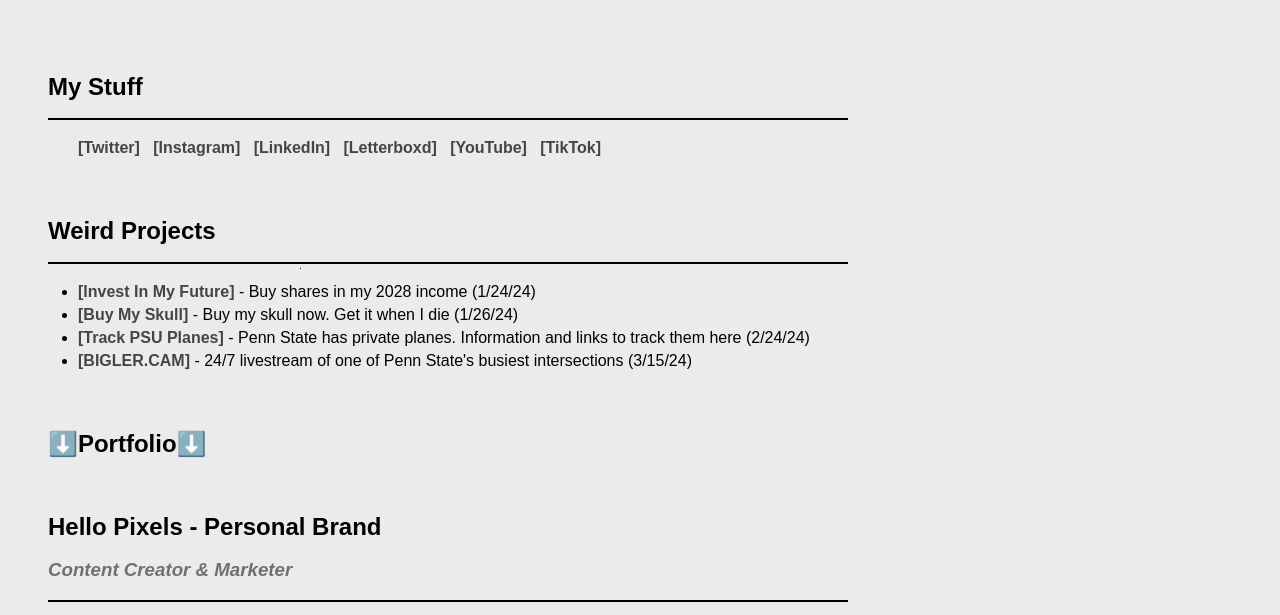
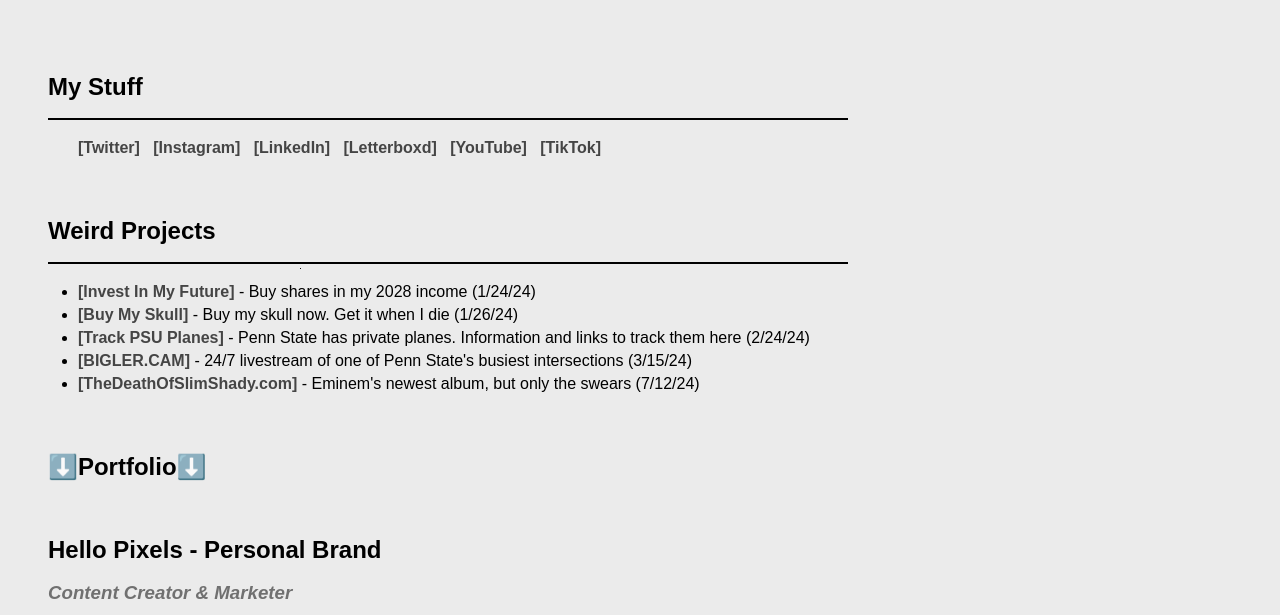
Before and after one commit to TheNicholasFisher/portfolio, a plain HTML site: page index.html in a window 1280 px wide. Shown: the part 132-747 px from the top of the page. Drawn offline with Linux system fonts and the light colour scheme.

Commit message:
Update index.html

```diff
--- a/index.html
+++ b/index.html
@@ -63,6 +63,7 @@
                 <li><a target="_blank" href="https://buymyskull.com">[Buy My Skull]</a> - Buy my skull now. Get it when I die (1/26/24)</li>
                 <li><a target="_blank" href="https://bendapudi.com">[Track PSU Planes]</a> - Penn State has private planes. Information and links to track them here (2/24/24)</li>
                 <li><a target="_blank" href="https://bigler.cam">[BIGLER.CAM]</a> - 24/7 livestream of one of Penn State's busiest intersections (3/15/24)</li>
+                <li><a target="_blank" href="https://thedeathofslimshady.com">[TheDeathOfSlimShady.com]</a> - Eminem's newest album, but only the swears (7/12/24)</li>
             </ul>
         </div>
     </div>
```
